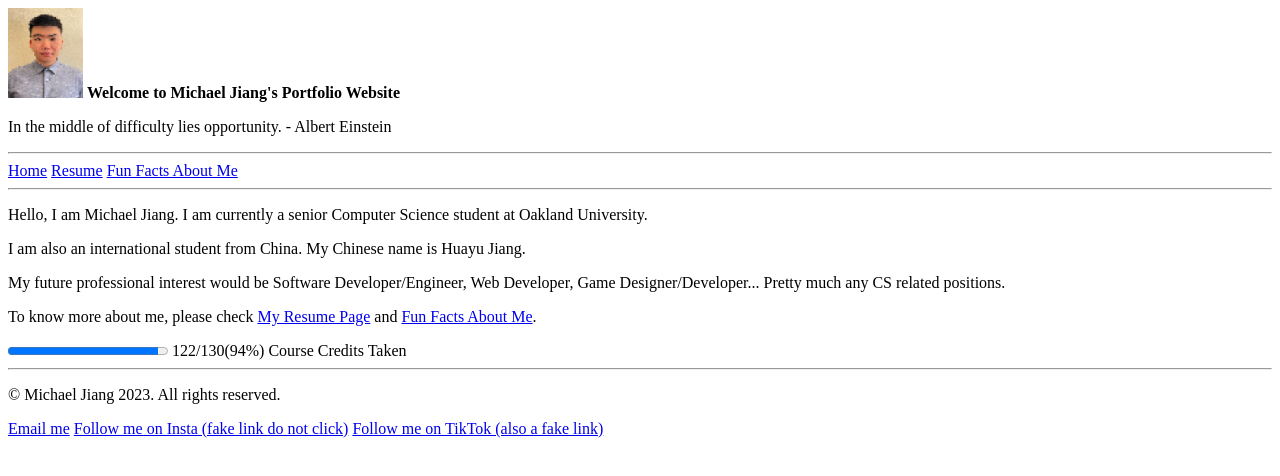
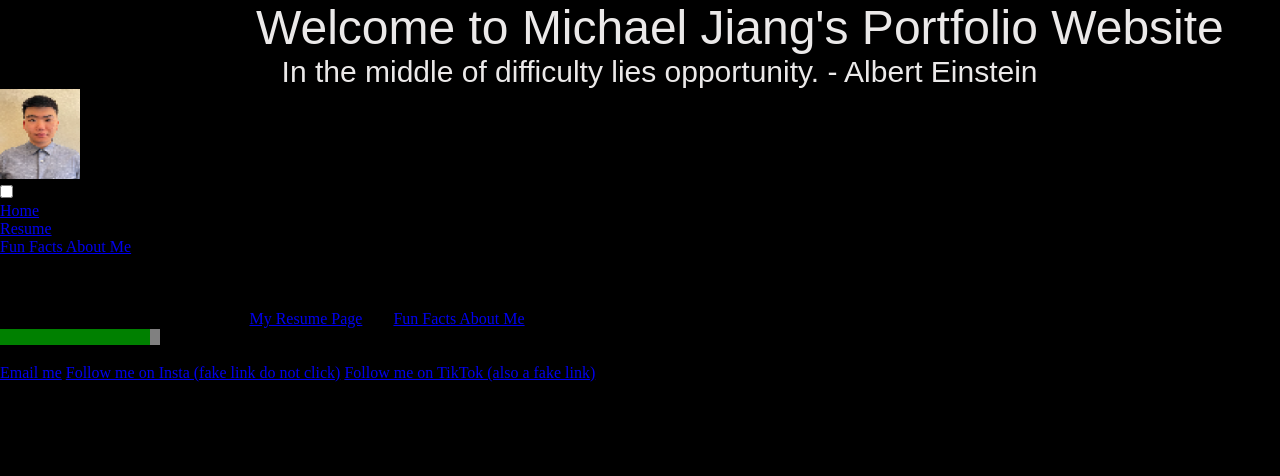
Before and after one commit to MichaelJiangCS/MichaelJiang_hw1TH_csi3150_fs2023, a plain HTML site: page MichaelJiang_Portfolio_Website/index.html in a window 1280 px wide. Drawn offline with Linux system fonts and the light colour scheme; a web font is replaced by a local one.

Commit message:
assignment2starts

```diff
--- /dev/null
+++ b/MichaelJiang_Portfolio_Website/css/styling.css
@@ -0,0 +1,29 @@
+/*Tentative color scheme
+major: #EBE9E9
+font: #776D5A
+other: #2A2E45
+*/
+
+*{
+    margin: 0;
+    padding: 0;
+    border: 0;
+    background-color: black;
+}
+
+#welcomeHeader{
+    display:flex;
+    font-size: 48px;
+    justify-content: space-between;
+    font-family: 'ArcadeClassic', sans-serif;
+    color: #EBE9E9;
+    margin-left: 20%;
+}
+
+#quotation{
+    display: flex;
+    font-size: 30px;
+    font-family: 'ArcadeClassic', sans-serif;
+    color: #EBE9E9;
+    margin-left: 22%;
+}
--- a/MichaelJiang_Portfolio_Website/index.html
+++ b/MichaelJiang_Portfolio_Website/index.html
@@ -5,34 +5,47 @@
     <meta name="viewport" content="width=device-width, initial-scale=1.0">
     <title>Big Mike's Website</title> <!--website title and favicon-->
     <link rel="shortcut icon" href="./img/me.png" type="image/x-icon">
+    <link rel="stylesheet" href="./css/styling.css">
+    <link href="https://fonts.cdnfonts.com/css/arcade-classic" rel="stylesheet">
+
 </head>
 
 <body>
     <header id="page_header">
 
         <div id="logoContainer"> <!--Logo pic of me and a heading-->
-            <img src="./img/me.png" alt="picture of me" height="90" width="75">
-            <!--Note: I know my picture is blurred, I did it on purpose:)-->
-            <span><strong>Welcome to Michael Jiang's Portfolio Website</strong></span>
+
+            <span id="welcomeHeader">Welcome to Michael Jiang's Portfolio Website</span>
         </div>
 
         <div id="quotation"> <!--quotation from some personality that resonates with me-->
             <p>In the middle of difficulty lies opportunity. - Albert Einstein</p>
         </div>
-        <hr>
-        <div id="navContainer">
-            <nav id="navBar"> <!--navigation bar contains all 3 webpages-->
-                <a href="./index.html" class="navOption">Home</a>
-                <a href="./html/my_resume.html" class="navOption">Resume</a>
-                <a href="./html/my_fun_facts.html" class="navOption">Fun Facts About Me</a>
-            </nav>
-        </div>
+
+
+        <nav class="navbar"> <!--navigation bar contains all 3 webpages-->
+            <div class="logo">
+                <img src="./img/me.png" alt="picture of me" height="90" width="80">
+            </div>
+
+            <input type="checkbox" id="checkbox_toggle"/>
+            <label for="checkbox_toggle" class="hamburger">&#9776;</label>
+
+            <div class="menu">
+                <ul>
+                    <li><a href="./index.html" class="navOption">Home</a></li>
+                    <li><a href="./html/my_resume.html" class="navOption">Resume</a></li>
+                    <li><a href="./html/my_fun_facts.html" class="navOption">Fun Facts About Me</a></li>
+                </ul>
+            </div>
+        </nav>
+
         <hr>
         <div id="introductionParagraph"> <!--brief paragraphs to introduce myself-->
             <p>Hello, I am Michael Jiang. I am currently a senior Computer Science student at Oakland University.</p>
             <p>I am also an international student from China. My Chinese name is Huayu Jiang.</p>
             <p>My future professional interest would be Software Developer/Engineer, Web Developer, Game Designer/Developer... Pretty much any CS related positions. </p>
-            <p>To know more about me, please check <a href="./html/resume.html">My Resume Page</a> and <a href="./html/funFactsAboutMe.html"> Fun Facts About Me</a>.</p>
+            <p>To know more about me, please check <a href="./html/my_resume.html">My Resume Page</a> and <a href="./html/my_fun_facts.html"> Fun Facts About Me</a>.</p>
         </div>
 
         <div id="progressBarContainer"> <!--progress bar showing how many credits i have taken-->
```
